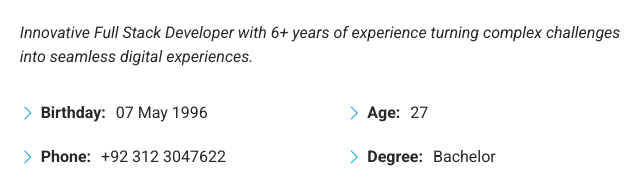
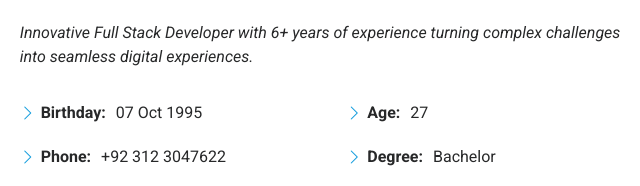
Before and after one commit to zainarshad-27/zain-arshad, a plain HTML site: page index.html in a window 1280 px wide. Shown: the part 1126-1312 px from the top of the page, 619-1259 px from the left. Drawn offline with Linux system fonts and the light colour scheme.

Commit message:
change of DOB

```diff
--- a/index.html
+++ b/index.html
@@ -122,7 +122,7 @@
             <div class="row">
               <div class="col-lg-6">
                 <ul>
-                  <li><i class="bi bi-chevron-right"></i> <strong>Birthday:</strong> <span>07 May 1996</span></li>
+                  <li><i class="bi bi-chevron-right"></i> <strong>Birthday:</strong> <span>07 Oct 1995</span></li>
                   <li><i class="bi bi-chevron-right"></i> <strong>Phone:</strong> <span>+92 312 3047622</span></li>
                   <li><i class="bi bi-chevron-right"></i> <strong>City:</strong> <span>Lahore, Pakistan</span></li>
                   <li><i class="bi bi-chevron-right"></i> <strong>Linked In:</strong> <span><a href = "https://www.linkedin.com/in/zain-arshad-07311813a/">https://www.linkedin.com/in/zain-arshad-07311813a/ </a></span></li>
```
